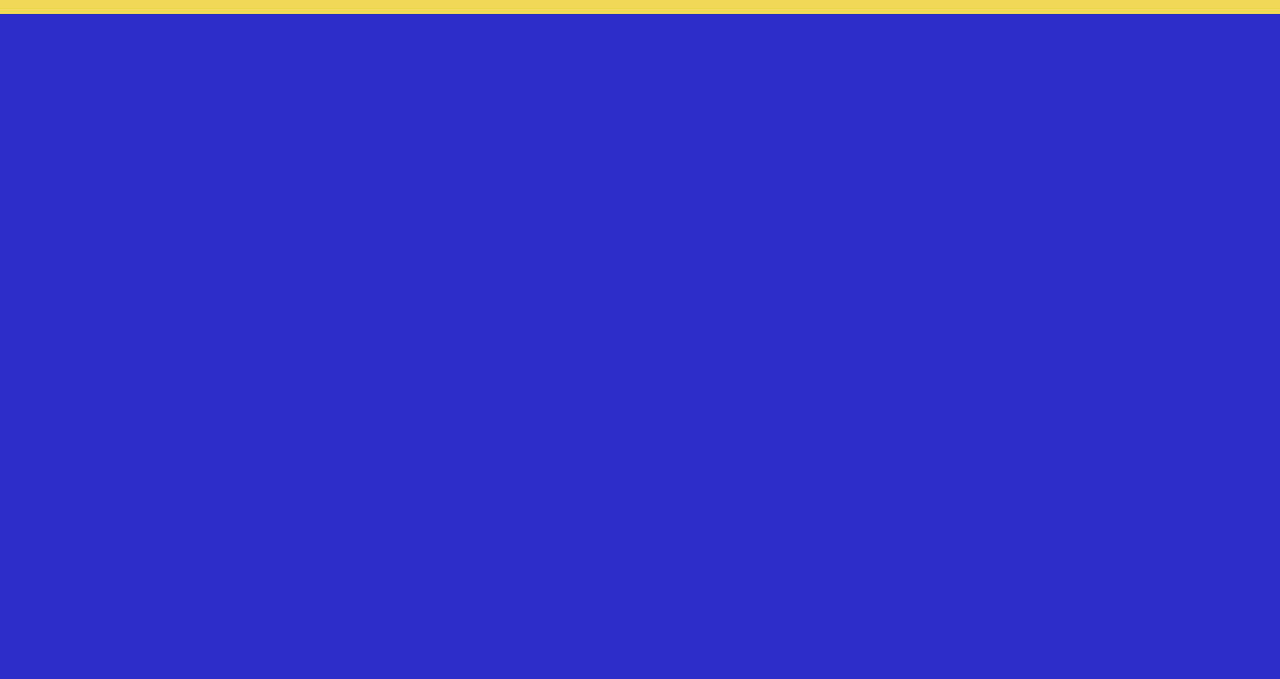
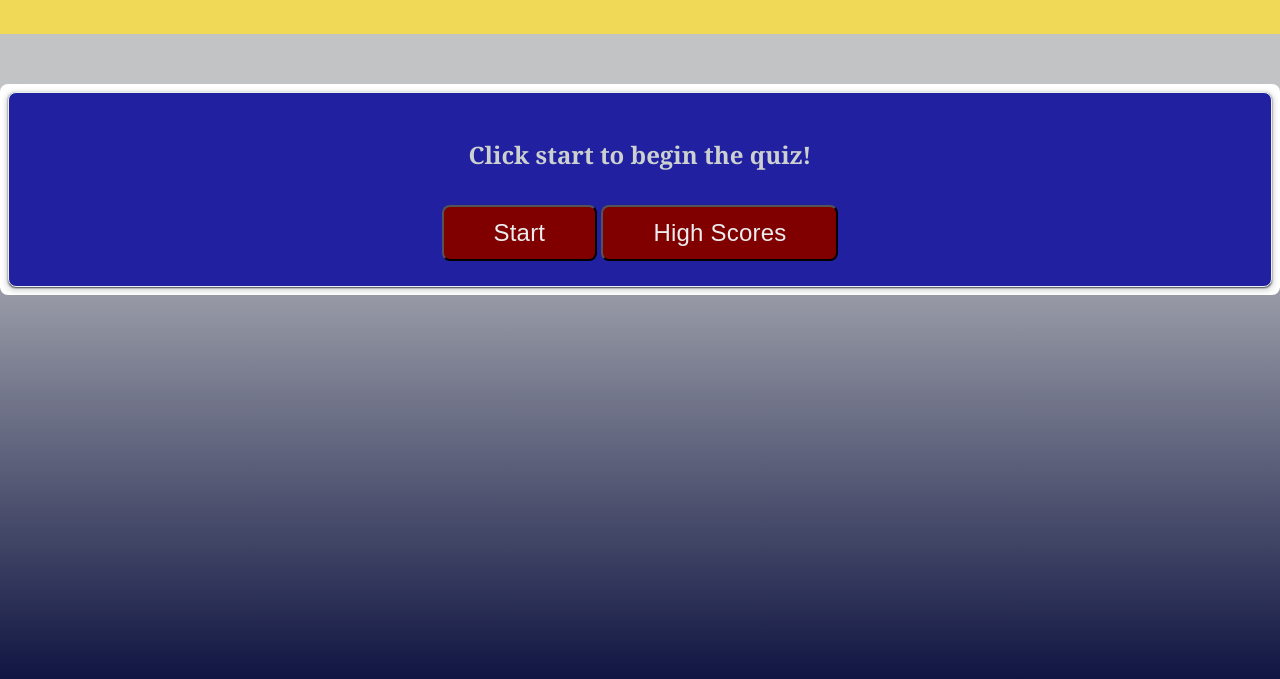
Before and after one commit to rlizbett/04-code_quiz, a plain HTML site: page index.html in a window 1280 px wide. Shown: the part 121-800 px from the top of the page. Drawn offline with Linux system fonts and the light colour scheme.

Commit message:
html modified

```diff
--- a/assets/style.css
+++ b/assets/style.css
@@ -3,17 +3,17 @@
 }
 
 body {
-    font-family: Arial;
+    font-family: Cambria, Cochin, Georgia, Times, 'Times New Roman', serif;
     margin: 0;
     display: flex;
     flex-direction: column;
     min-height: 100vh;
     justify-content: flex-start;
-    background-color: rgb(45, 45, 201);
+    background: linear-gradient(0deg, rgb(16, 21, 66) 0%, rgb(193, 195, 196) 63%);
 }
 
 header {
-    padding: 45px;
+    padding: 50px;
     background-color: rgb(240, 217, 87);
     color: black;
 }
@@ -23,3 +23,41 @@ header {
     text-align:center;
     border: 35px gray;
 }
+
+h1{
+    color: rgb(204, 209, 207);
+}
+
+section {
+    flex: 0 auto;
+    padding: 8px;
+    margin-top: 50px;
+    background-color: white;
+    border-radius: 8px;
+}
+.card {
+    background-color: rgb(32, 32, 160);
+    border: 1px solid #eceff1;
+    border-radius: 8px;
+    box-shadow: rgba(60, 64, 67, 2) 0 1px 2px 0,rgba(60, 64, 67, 0.15) 0 2px 4px 3px;
+    margin: auto;
+    padding: 25px;
+    text-align: center;
+}
+
+button {
+    background-color: maroon;
+    border-radius: 8px;
+    color: #eaecee;
+    cursor: pointer;
+    font-size: 1.5em;
+    letter-spacing: 0.21px;
+    line-height: 16px;
+    max-width: 255px;
+    padding: 18px 50px;
+    text-align: center;
+    transition-duration: 0.15s;
+    transition-property: background-color;
+    transition-timing-function: linear;
+    margin-top: 0.6em;
+}
--- a/index.html
+++ b/index.html
@@ -13,8 +13,19 @@
 
     <!--Header-->
     <header>
-      <div class= "largeText">St. Edwards Quiz</div>
+      <div class= "largeText">St. Edwards Quiz🐐</div>
     </header>
+
+    <!--Start quiz-->
+    <main>
+        <section>
+        <div class="card codequiz">
+          <h1>Click start to begin the quiz!</h1>
+          <button class="startButton">Start</button>
+          <button class="highScore">High Scores</button>
+        </section>
+    </main>
+
 
     <!--Javascript link-->
     <script src="./assets/script.js"></script>
```
